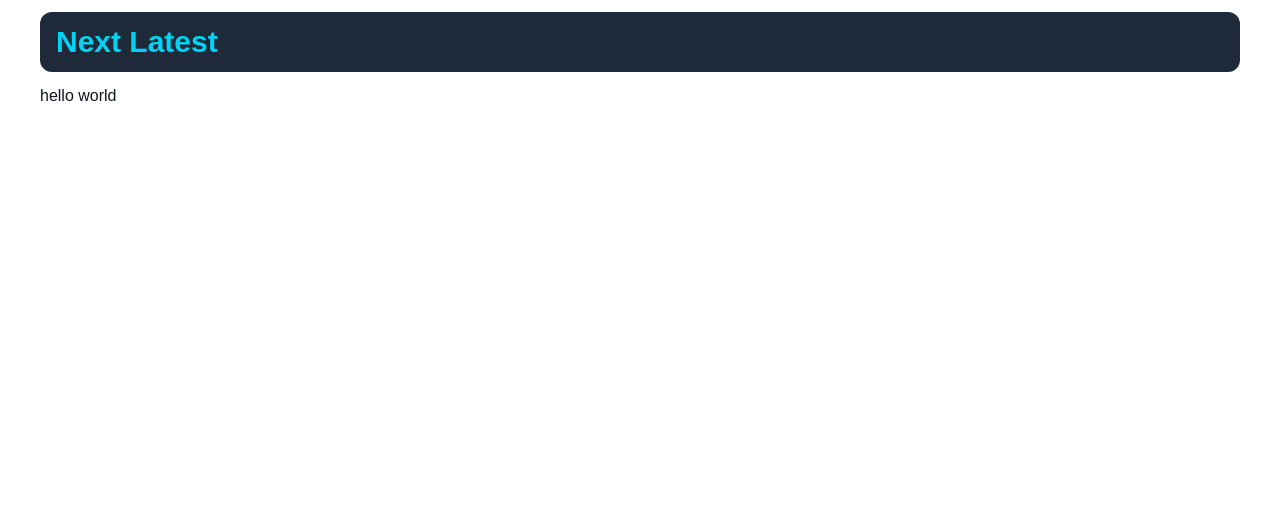
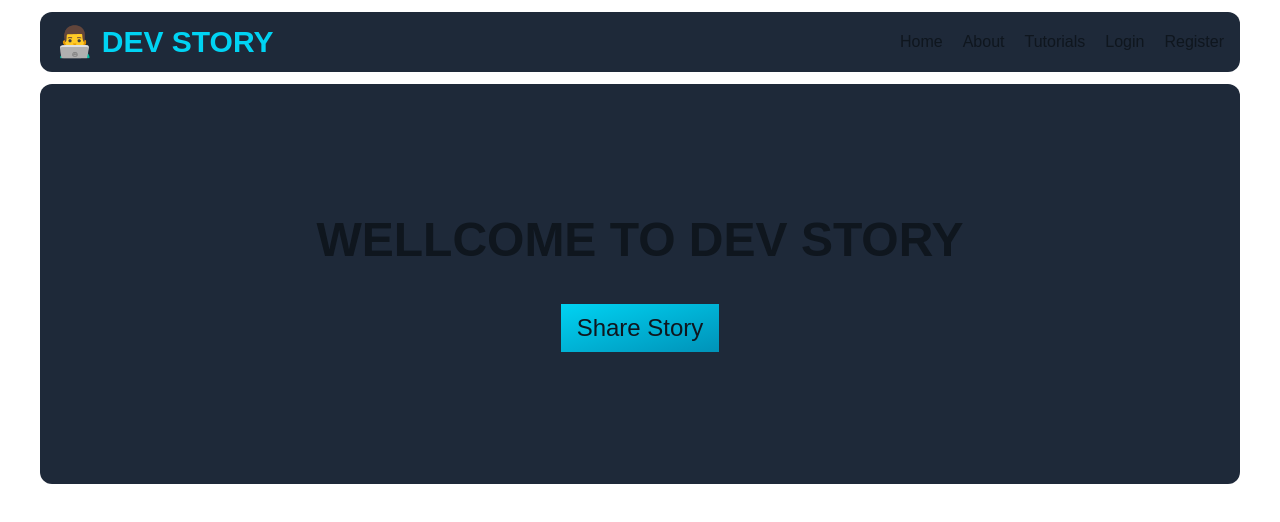
Before and after one commit to Afrid2004/NEXT-JS-LATEST, a Next.js app: page / in a window 1280 px wide. Shown: the top 522 px of the page. Built offline with nearby package versions, Linux system fonts and the light colour scheme.

Commit message:
added routes and useRouter hook

```diff
--- a/src/app/about/page.jsx
+++ b/src/app/about/page.jsx
@@ -1,10 +1,17 @@
 import Title from "@/components/Title";
+import Link from "next/link";
 import React from "react";
 
 const About = () => {
   return (
     <div>
-      <Title>Wellcome to about page</Title>
+      <div className="flex items-center justify-between gap-3">
+        <Title>Wellcome to about page</Title>
+        <div className="flex items-center gap-4 mt-5">
+          <Link href="/about/contact">Contact</Link>
+          <Link href="/about/team">Team</Link>
+        </div>
+      </div>
     </div>
   );
 };
--- /dev/null
+++ b/src/app/dashboard/page.jsx
@@ -0,0 +1,12 @@
+import Title from "@/components/Title";
+import React from "react";
+
+const Dashboard = () => {
+  return (
+    <div>
+      <Title>Wellcome to dashboard</Title>
+    </div>
+  );
+};
+
+export default Dashboard;
--- a/src/app/layout.jsx
+++ b/src/app/layout.jsx
@@ -13,8 +13,8 @@ const geistMono = Geist_Mono({
 });
 
 export const metadata = {
-  title: "First Next App",
-  description: "Our first next app",
+  title: "Dev Story",
+  description: "Our dev story app",
 };
 
 export default function RootLayout({ children }) {
@@ -23,8 +23,8 @@ export default function RootLayout({ children }) {
       lang="en"
       className={`${geistSans.variable} ${geistMono.variable} h-full antialiased`}
     >
-      <body className="min-h-full flex flex-col">
-        <header className="my-3">
+      <body className="min-h-full flex flex-col gap-3 my-3">
+        <header>
           <Navbar></Navbar>
         </header>
         <main className="container">{children}</main>
--- a/src/app/page.jsx
+++ b/src/app/page.jsx
@@ -1,5 +1,15 @@
+import Banner from "@/components/Banner";
+import Title from "@/components/Title";
 import Image from "next/image";
 
 export default function Home() {
-  return <div>hello world</div>;
+  return (
+    <div>
+      <div>
+        <div>
+          <Banner></Banner>
+        </div>
+      </div>
+    </div>
+  );
 }
--- /dev/null
+++ b/src/components/Banner.jsx
@@ -0,0 +1,33 @@
+"use client";
+import { useRouter } from "next/navigation";
+import React from "react";
+
+const Banner = () => {
+  //navigate user
+  const router = useRouter();
+  const handleShare = () => {
+    const password = parseInt(prompt("Enter your password"));
+    if (password === 1234) {
+      router.push("/dashboard");
+    }
+  };
+  return (
+    <div>
+      <div className="h-100 p-5 bg-gray-800 rounded-xl flex items-center justify-center">
+        <div className="flex items-center justify-center flex-col gap-10">
+          <h2 className="text-5xl font-bold uppercase">
+            Wellcome to Dev Story
+          </h2>
+          <button
+            onClick={handleShare}
+            className="bg-linear-to-br from-cyan-400 to-cyan-600 px-4 py-2 text-2xl hover:rounded-2xl cursor-pointer duration-75 active:scale-[0.95] transition-all"
+          >
+            Share Story
+          </button>
+        </div>
+      </div>
+    </div>
+  );
+};
+
+export default Banner;
--- a/src/components/Navbar.jsx
+++ b/src/components/Navbar.jsx
@@ -1,15 +1,22 @@
 import React from "react";
 import Title from "./Title";
+import Link from "next/link";
 
 const Navbar = () => {
   return (
     <nav>
       <div className="container">
         <div className="flex items-center justify-between bg-gray-800 px-4 py-3 rounded-xl">
-          <div>
-            <Title>Next Latest</Title>
+          <Link href="/" className="uppercase">
+            <Title>👨‍💻 Dev Story</Title>
+          </Link>
+          <div className="flex items-center gap-5">
+            <Link href="/">Home</Link>
+            <Link href="/about">About</Link>
+            <Link href="/tutorials">Tutorials</Link>
+            <Link href="/login">Login</Link>
+            <Link href="/register">Register</Link>
           </div>
-          <div></div>
         </div>
       </div>
     </nav>
```
